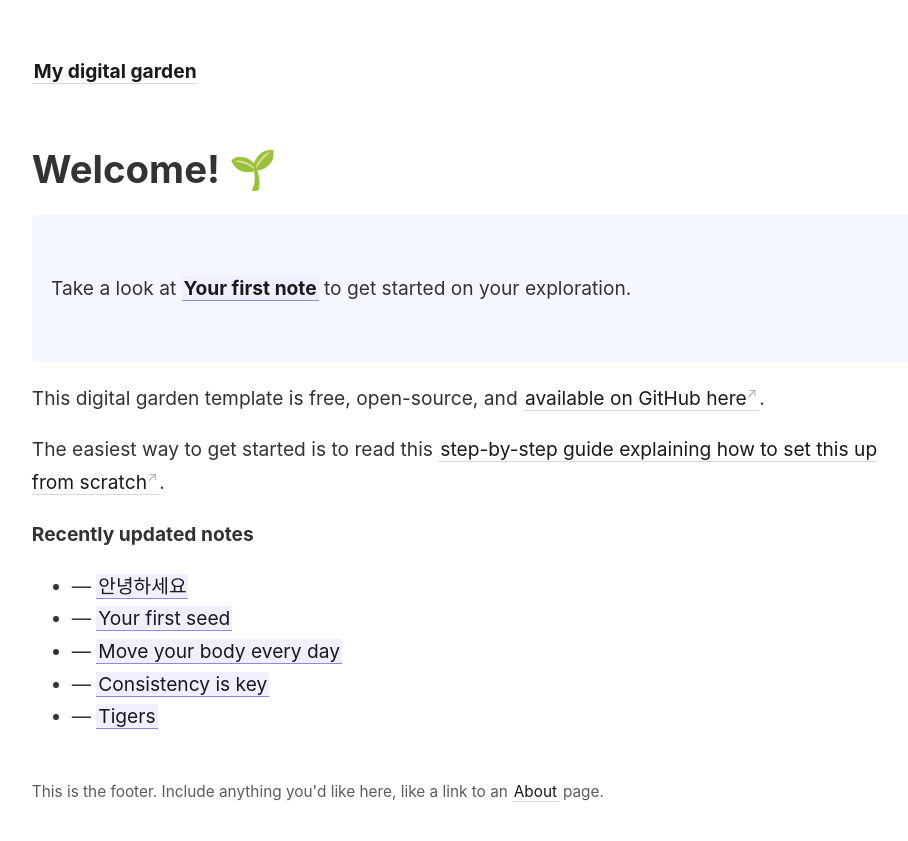
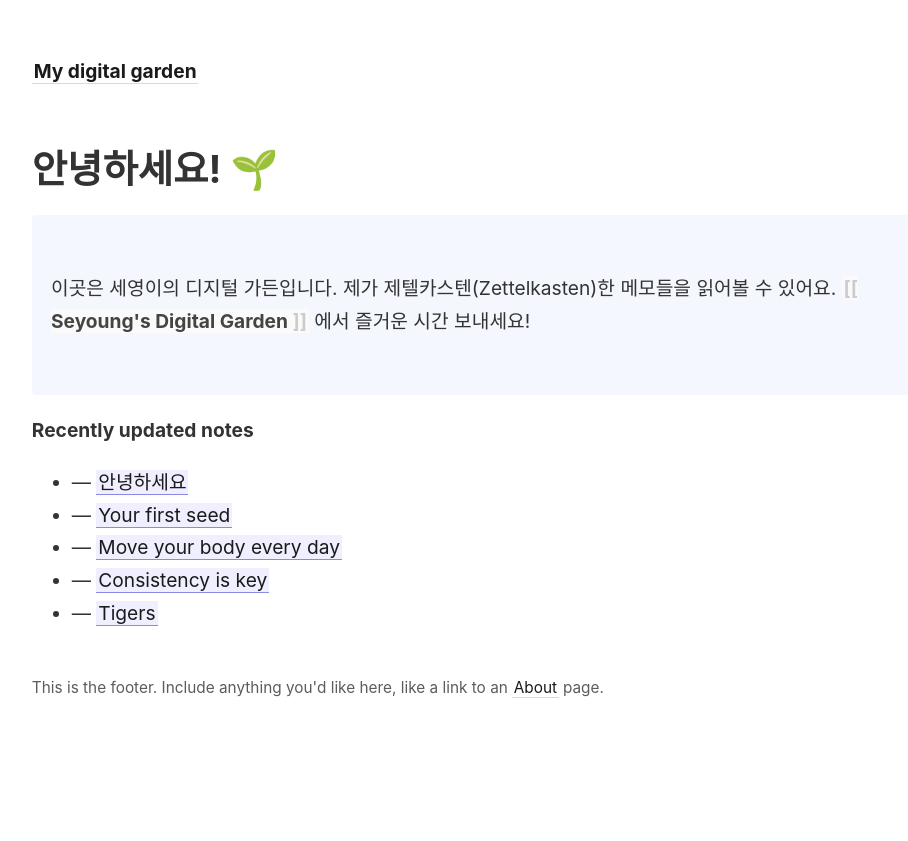
Before and after one commit to seyounggt/Seyoung-s-Digital-Garden, a Jekyll site: the page built from _pages/index.md, in a window 1280 px wide. Shown: the top 841 px of the page, without its empty margins (45-953 px from the left). Built offline with Jekyll 4.4.1, drawn with Linux system fonts in a browser that asks for light colours.

Commit message:
Update index.md

```diff
--- a/_pages/index.md
+++ b/_pages/index.md
@@ -5,15 +5,11 @@ id: home
 permalink: /
 ---
 
-# Welcome! 🌱
+# 안녕하세요! 🌱
 
 <p style="padding: 3em 1em; background: #f5f7ff; border-radius: 4px;">
-  Take a look at <span style="font-weight: bold">[[Your first note]]</span> to get started on your exploration.
+  이곳은 세영이의 디지털 가든입니다. 제가 제텔카스텐(Zettelkasten)한 메모들을 읽어볼 수 있어요.  <span style="font-weight: bold">[[Seyoung's Digital Garden]]</span> 에서 즐거운 시간 보내세요!
 </p>
-
-This digital garden template is free, open-source, and [available on GitHub here](https://github.com/maximevaillancourt/digital-garden-jekyll-template).
-
-The easiest way to get started is to read this [step-by-step guide explaining how to set this up from scratch](https://maximevaillancourt.com/blog/setting-up-your-own-digital-garden-with-jekyll).
 
 <strong>Recently updated notes</strong>
 
```
